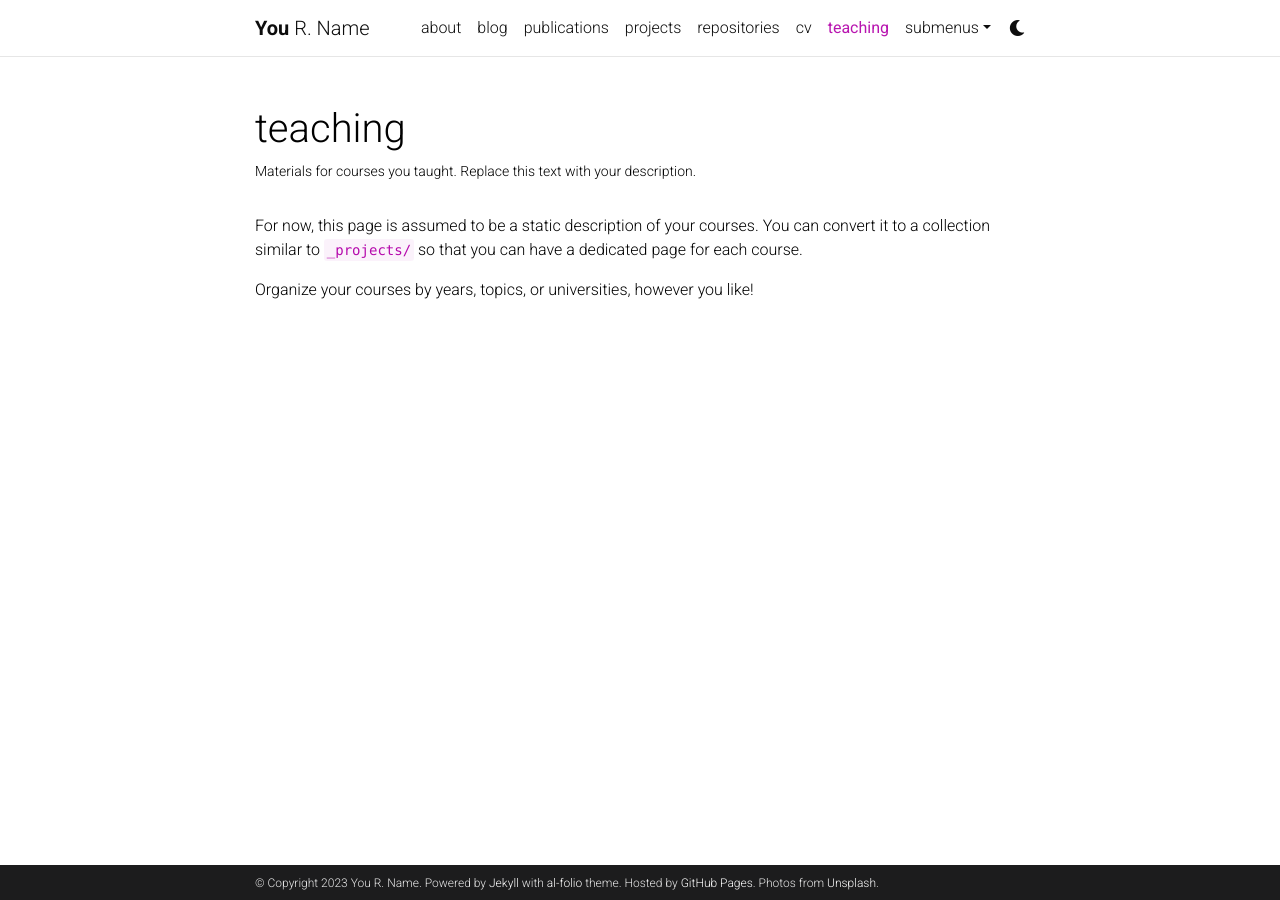
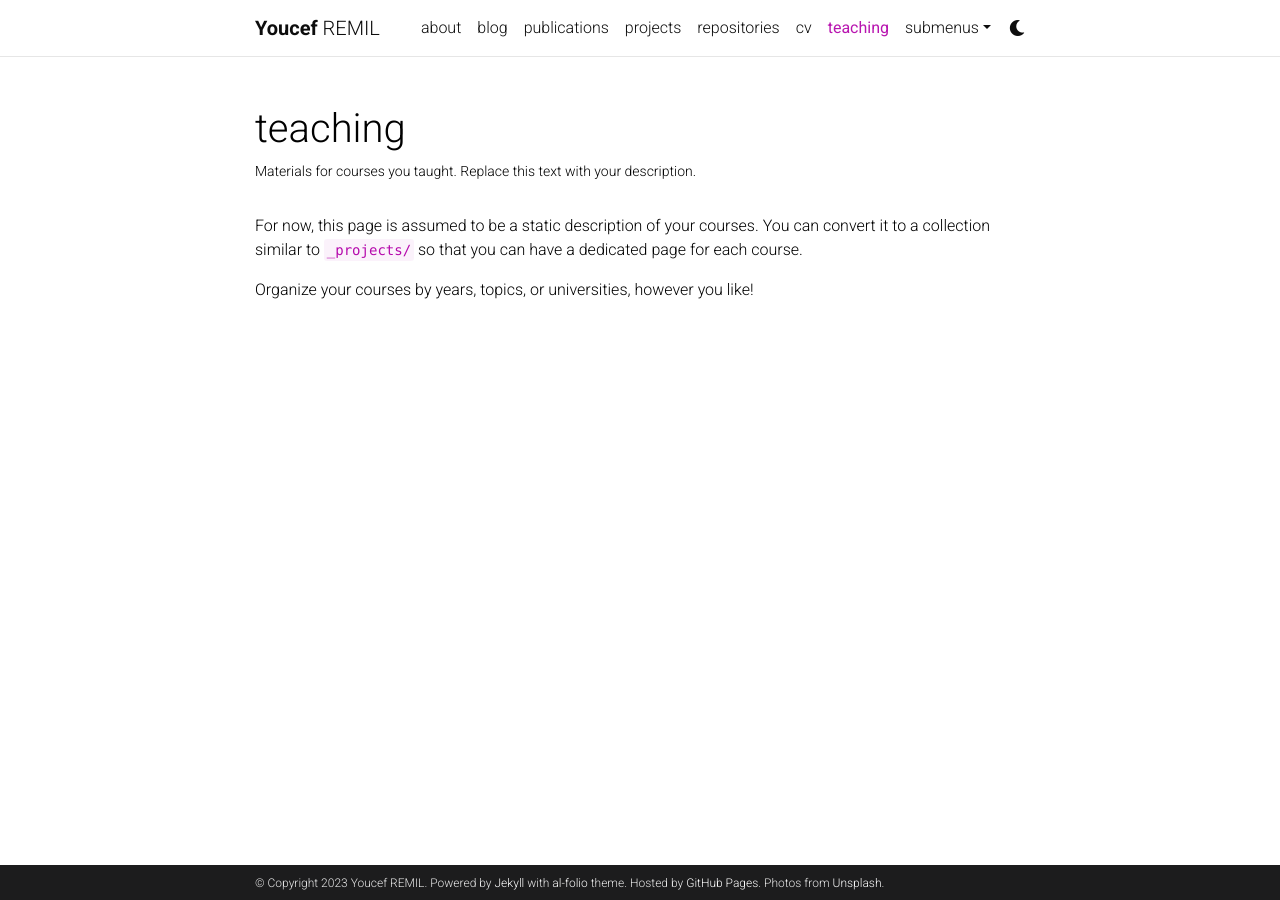
Before and after one commit to RemilYoucef/remilyoucef.github.io, a Jekyll site: the page built from _pages/teaching.md, in a window 1280 px wide. Built offline with Jekyll 4.4.1, drawn with Linux system fonts in a browser that asks for light colours; comment, search, counter and statistics services are not loaded; a style sheet for code colours, icons or effects is not loaded.

Commit message:
Update _config.yml

```diff
--- a/_config.yml
+++ b/_config.yml
@@ -3,12 +3,12 @@
 # -----------------------------------------------------------------------------
 
 title: blank # the website title (if blank, full name will be used instead)
-first_name: You
-middle_name: R.
-last_name: Name
-email: you@example.com
+first_name: Youcef
+middle_name:
+last_name: REMIL
+email: youcef.remil.cs@gmail.com
 description: > # the ">" symbol means to ignore newlines until "footer_text:"
-  A simple, whitespace theme for academics. Based on [*folio](https://github.com/bogoli/-folio) design.
+  Youcef REMIL's personal website
 footer_text: >
   Powered by <a href="https://jekyllrb.com/" target="_blank">Jekyll</a> with <a href="https://github.com/alshedivat/al-folio">al-folio</a> theme.
   Hosted by <a href="https://pages.github.com/" target="_blank">GitHub Pages</a>.
@@ -267,8 +267,8 @@ display_tags: ['formatting', 'images', 'links', 'math', 'code'] # this tags will
 
 scholar:
 
-  last_name: [Einstein]
-  first_name: [Albert, A.]
+  last_name: [Remil]
+  first_name: [Youcef, Y.]
 
   style: apa
   locale: en
```
